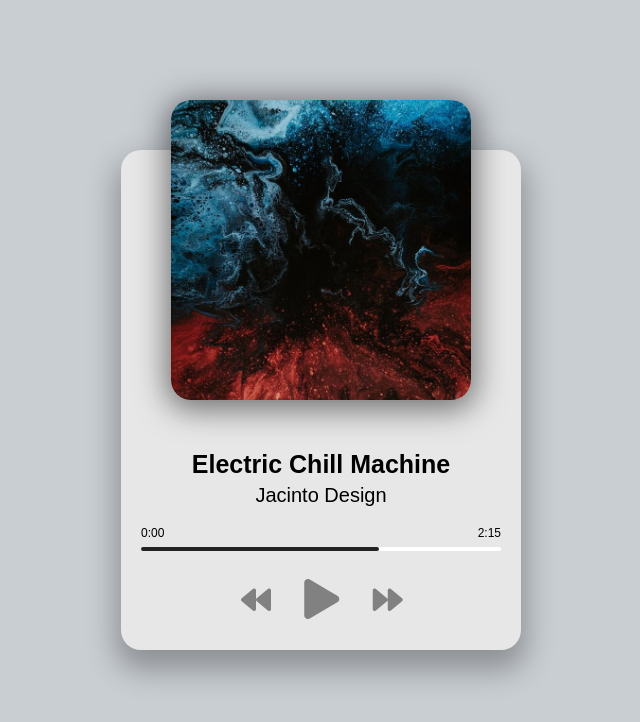
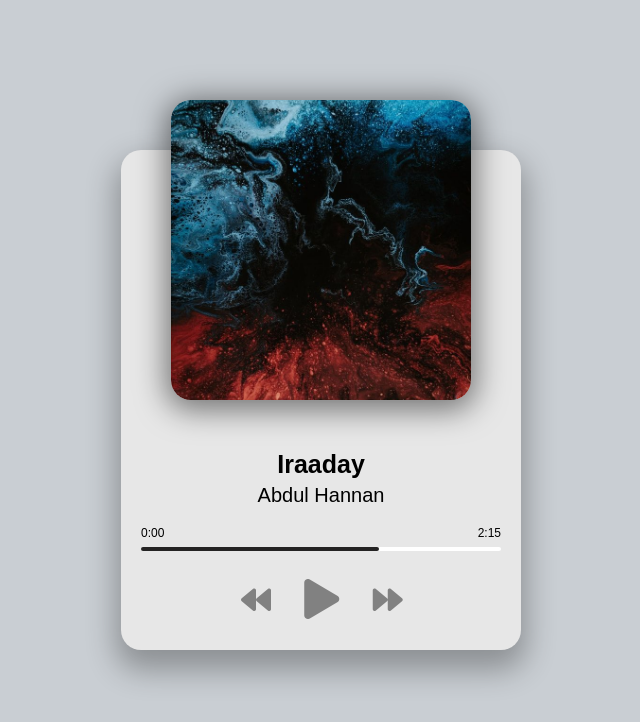
Before and after one commit to HadiAzm42/music-player, a plain HTML site: page index.html in a window 1280 px wide. Shown: the whole page, without its empty margins (319-959 px from the left). Drawn offline with Linux system fonts and the light colour scheme.

Commit message:
first commit

```diff
--- a/index.html
+++ b/index.html
@@ -14,9 +14,9 @@
         <div class="img-container">
             <img src="img/jacinto-1.jpg" alt="Album Art">
         </div>
-        <h2 id="title">Get Get Down</h2>
-        <h3 id="artist">Dj Shawny</h3>
-        <audio src="music/music-1.mp3"></audio>
+        <h2 id="title">Iraaday</h2>
+        <h3 id="artist">Abdul Hannan</h3>
+        <audio src="music/jacinto-1.mp3"></audio>
         <!-- Progress -->
         <div class="progress-container" id="progress-container">
             <div class="progress" id="progress"></div>
--- a/script.js
+++ b/script.js
@@ -14,23 +14,33 @@ const nextBtn = document.getElementById("next");
 const songs = [
   {
     name: "jacinto-1",
-    displayName: "Electric Chill Machine",
-    artist: "Jacinto Design",
+    displayName: "Iraaday",
+    artist: "Abdul Hannan",
   },
   {
     name: "jacinto-2",
-    displayName: "Seven Nation Army (Remix)",
-    artist: "Jacinto Design",
+    displayName: "Agency",
+    artist: "Young Stunners",
   },
   {
     name: "jacinto-3",
-    displayName: "Goodnight, Disco Queen",
-    artist: "Jacinto Design",
+    displayName: "Billo",
+    artist: "J Star",
   },
   {
     name: "metric-1",
-    displayName: "Front Row (Remix)",
-    artist: "Metric/Jacinto Design",
+    displayName: "No Love",
+    artist: "Shubh",
+  },
+  {
+    name: "metric-2",
+    displayName: "Bumpin Solo",
+    artist: "Rap Demon",
+  },
+  {
+    name: "metric-3",
+    displayName: "Why Not Meri Jaan",
+    artist: "Young Stunners",
   },
 ];
 
```
Also changed, not shown: img/metric-3.jpg (added), 5 other files.
